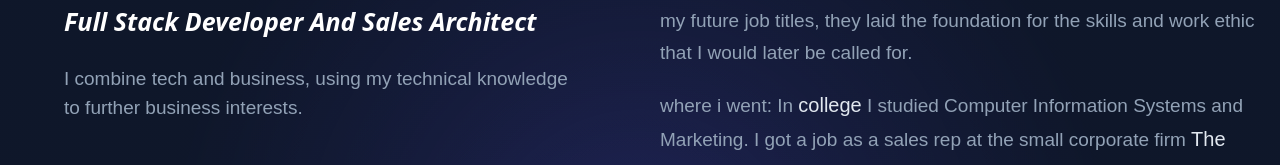
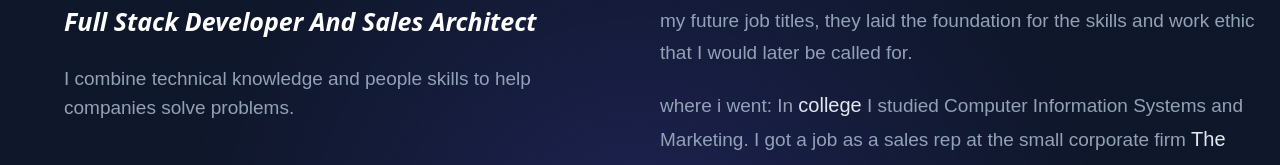
Before and after one commit to lzo-macias/lzo-website-march2025, a React (Vite) app: page / in a window 1280 px wide. Shown: the part 129-294 px from the top of the page. Built offline with nearby package versions, Linux system fonts and the light colour scheme.

Commit message:
blurb changed

```diff
--- a/src/components/Bio.jsx
+++ b/src/components/Bio.jsx
@@ -7,7 +7,7 @@ function Bio() {
     <div className='bio'>
         <h2 className='bio_name'>LORENZO MACIAS</h2>
         <h3 className='bio_role'>Full Stack Developer And Sales Architect</h3>
-        <p>I combine tech and business, using my technical knowledge to further business interests.</p>
+        <p>I combine technical knowledge and people skills to help companies solve problems.</p>
         <div>
             <nav>
                 <div className="nav-item">
```
